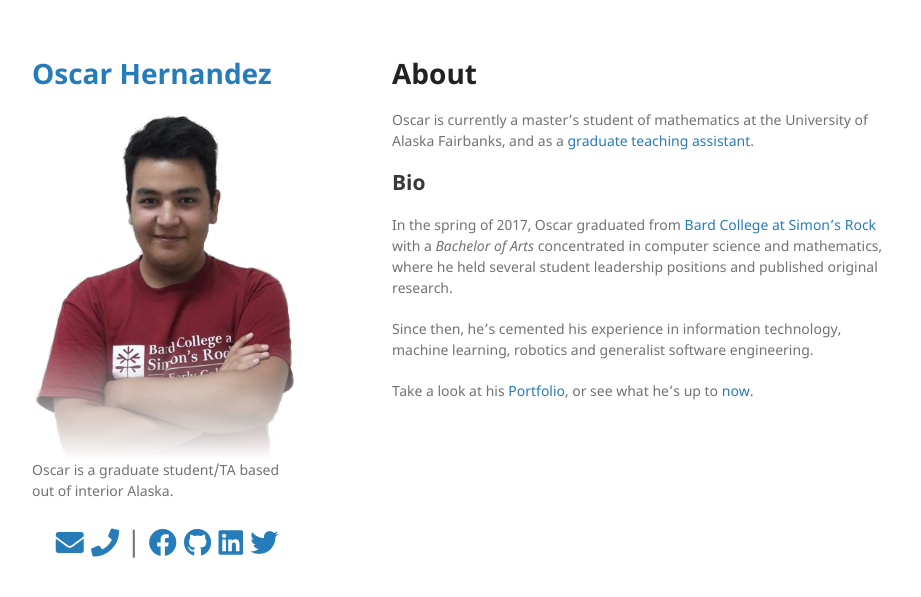
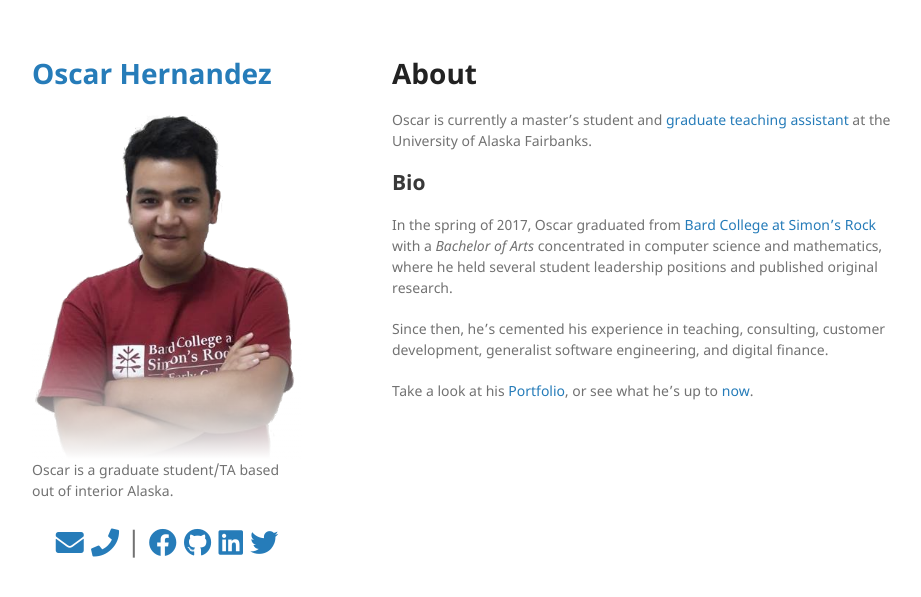
Before and after one commit to mathemonads/mathemonads.github.io, a Jekyll site: the page built from index.md, in a window 1280 px wide. Shown: the top 597 px of the page, without its empty margins (178-1099 px from the left). Built offline with Jekyll 4.4.1, drawn with Linux system fonts in a browser that asks for light colours; nearby versions of some CDN libraries.

Commit message:
update home

```diff
--- a/index.md
+++ b/index.md
@@ -5,12 +5,14 @@ layout: default
 
 # About
 
-Oscar is currently a master's student of mathematics at the University of Alaska Fairbanks, and as a
-[graduate teaching assistant](https://sites.google.com/alaska.edu/oihernandez).
+Oscar is currently a master's student and
+[graduate teaching assistant](https://sites.google.com/alaska.edu/oihernandez)
+at the University of Alaska Fairbanks.
 
 ## Bio
 In the spring of 2017, Oscar graduated from [Bard College at Simon's Rock](https://simons-rock.edu/news/students-win-prize-physics-research.php "Simon's Rock") with a _Bachelor of Arts_ concentrated in computer science and mathematics, where he held several student leadership positions and published original research.
 
-Since then, he's cemented his experience in information technology, machine learning, robotics and generalist software engineering.
+Since then, he's cemented his experience in
+teaching, consulting, customer development, generalist software engineering, and digital finance.
 
 Take a look at his [Portfolio](/portfolio/index.html "Portfolio"), or see what he's up to [now](/blog/bio/now.html "Now").
```
Also changed, not shown: 1 other file.
